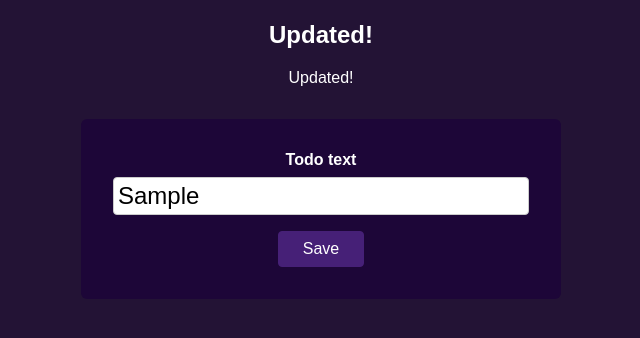
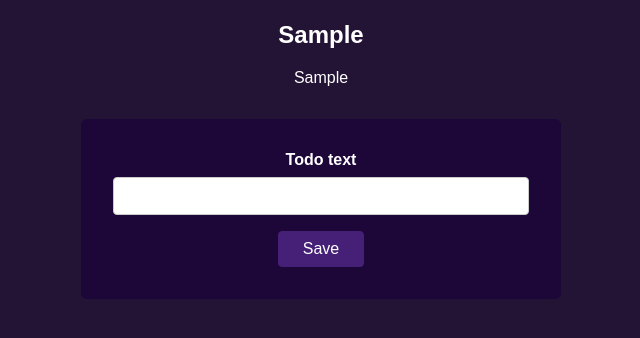
Before and after one commit to triffalin/vuejs_introducing, a plain HTML site: page index.html in a window 1280 px wide. Both pictures are taken after typing "Sample" into the empty fields and a click on the button "Save". Shown: the part 150-488 px from the top of the page, without its empty margins (319-959 px from the left). Drawn offline with nearby package versions, Linux system fonts and the light colour scheme.

Commit message:
introduced thwo-way-binding

```diff
--- a/index.html
+++ b/index.html
@@ -22,7 +22,7 @@
     <section id="todo-management">
       <form @submit="saveTodo">
         <label for="text">Todo text</label>
-        <input type="text" id="text" name="text" required />
+        <input type="text" id="text" v-model="enteredTodoText" required />
         <button>Save</button>
       </form>
     </section>
--- a/scripts/app.js
+++ b/scripts/app.js
@@ -2,12 +2,14 @@ const TodosApp = {
 	data() {
 		return {
 			newTodo: 'Learn Vue.js!',
+			enteredTodoText: '',
 		};
 	},
 	methods: {
 		saveTodo(event) {
 			event.preventDefault();
-			this.newTodo = 'Updated!';
+			this.newTodo = this.enteredTodoText;
+			this.enteredTodoText = '';
 		},
 	},
 };
```
